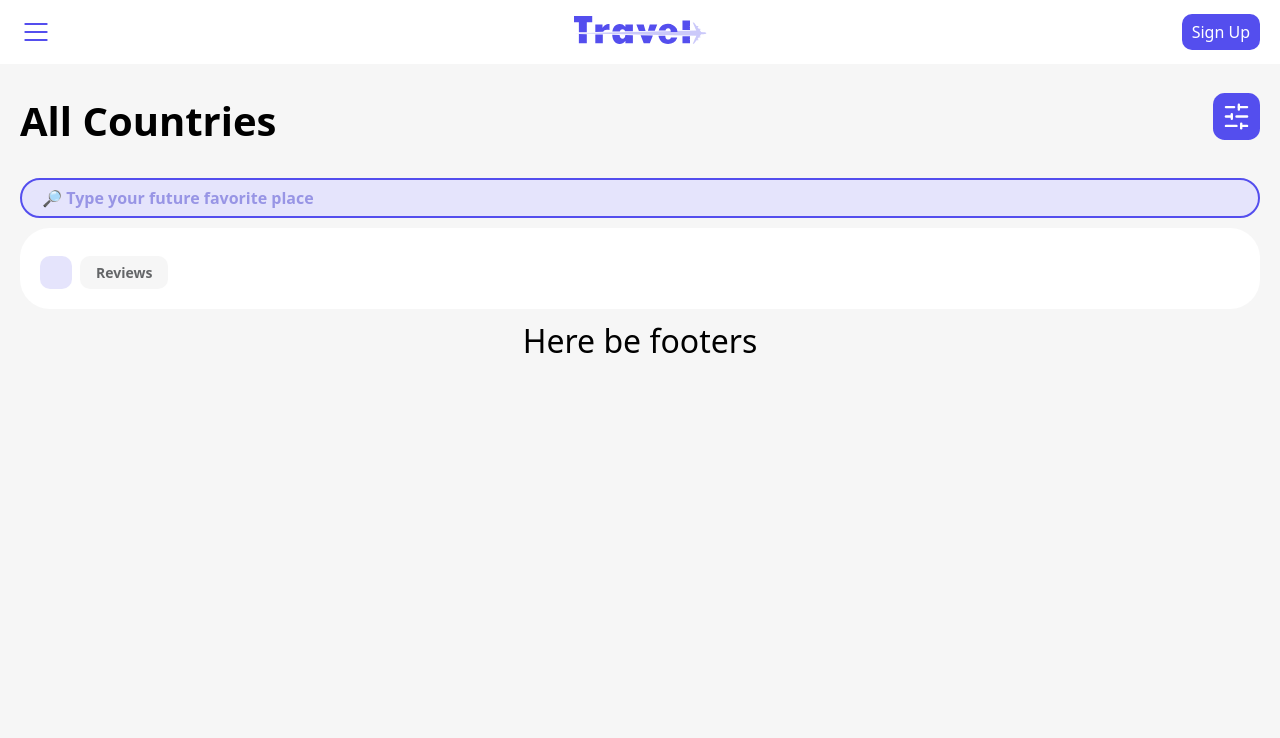
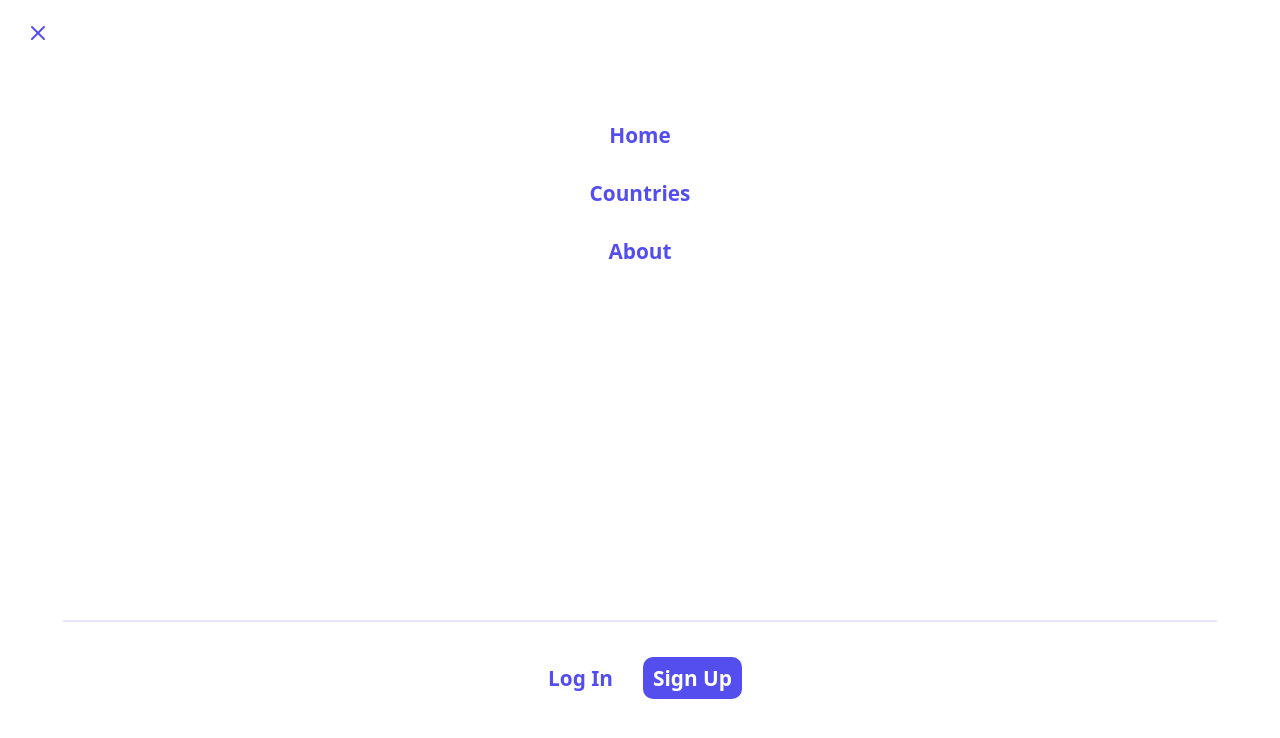
Before and after one commit to ncantarelli/countries-website, a React (Vite) app: page /countries in a window 1280 px wide. Both pictures are taken after a click on the picture 36 px from the left and 32 px from the top of the page. Shown: the top 738 px of the page. Built offline with nearby package versions, Linux system fonts and the light colour scheme; no server answers.

Commit message:
Modal for navbar and react router working inside of it. Styles. Lots of it.

```diff
--- /dev/null
+++ b/src/components/Modal.tsx
@@ -0,0 +1,45 @@
+import React from 'react';
+import { NavLink } from 'react-router-dom';
+
+interface ModalProps {
+  isOpen: boolean;
+  onClose: () => void;
+}
+
+function Modal({ isOpen, onClose }: ModalProps) {
+  if (!isOpen) {
+    return null; // Render nothing if the modal is closed
+  }
+
+    return (
+        <div className="modal">
+            <button className="CloseButton" onClick={onClose}>
+                 <img src="../src/assets/closing-button.svg" alt="Close" />
+            </button>
+            <div className="modal-content">
+                <div className="NavItems">
+                    <NavLink to="/home" onClick={onClose}>
+                        Home
+                    </NavLink>
+                    <NavLink to="/countries" onClick={onClose}>
+                        Countries
+                    </NavLink>
+                    <NavLink to="/about" onClick={onClose}>
+                        About
+                    </NavLink>
+                </div>
+                <hr></hr>
+                <div className="UserAreaLinks">
+                    <NavLink to="" onClick={onClose}>
+                        Log In
+                    </NavLink>
+                    <NavLink to="" onClick={onClose}>
+                        Sign Up
+                    </NavLink>
+                </div>
+            </div>
+        </div>
+  );
+}
+
+export default Modal;
--- a/src/components/MyNavbar.tsx
+++ b/src/components/MyNavbar.tsx
@@ -1,32 +1,35 @@
-import React from 'react'
+import React, { useState } from 'react'
 import { NavLink } from 'react-router-dom'
+import Modal from './Modal';
 
 function MyNavbar() {
+
+     const [isModalOpen, setIsModalOpen] = useState(false);
+
+    const toggleModal = () => {
+        setIsModalOpen(!isModalOpen);
+    };
+
     return (
-        // <nav>
-        //     <img src='../src/assets/burger-menu.svg' alt='Navigation Menu'/>
-        //     {/* <div className='NavItems'>
-        //         <NavLink to="Home">Home</NavLink>
-        //         <NavLink to="countries">Countries</NavLink>
-        //         <NavLink to="about">About</NavLink>
-        //     </div> */}
-        //     <img src="../src/assets/logo.svg" alt='Travel Logo' className='TravelLogo'/>
-        //     <div className='UserAreaLinks'>
-        //         <NavLink to="">Log In</NavLink>
-        //         <NavLink to="">Sign Up</NavLink>
-        //     </div>
-        // </nav>
         <nav>
             <div className="NavContainer">
-                <img src="../src/assets/burger-menu.svg" alt="Navigation Menu" />
+                <img
+                    src="../src/assets/burger-menu.svg"
+                    alt="Navigation Menu"
+                    onClick={toggleModal}
+                    className='BurgerIcon'
+                />
                 <div className='LogoContainer'>
-                    <NavLink to="home"><img src="../src/assets/logo.svg" alt='Travel Logo' className='TravelLogo' /></NavLink>
-                </div>
-                <div className='UserAreaLinks'>
-                    {/* <NavLink to="">Log In</NavLink> */}
-                    <NavLink to="">Sign Up</NavLink>
+                    <NavLink to="home">
+                        <img
+                            src="../src/assets/logo.svg"
+                            alt='Travel Logo'
+                            className='TravelLogo'
+                        />
+                    </NavLink>
                 </div>
             </div>
+            <Modal isOpen={isModalOpen} onClose={toggleModal} />
         </nav>
     );
 }
--- a/src/style/styles.css
+++ b/src/style/styles.css
@@ -66,7 +66,8 @@ nav {
     height: 8vh;
     background-color: #FFFFFF;
     width: 100vw;
-    position: relative;
+    position: fixed;
+    top: 0px;
     /* Add relative positioning */
 }
 
@@ -81,11 +82,14 @@ nav {
 nav a {
     text-decoration: none;
     color: #544EEE;
-    font-size: 1rem;
 }
 
 nav a:hover {
-    color: #544EEE;
+    color: #221ead;
+}
+
+.BurgerIcon {
+    cursor: pointer;
 }
 
 .UserAreaLinks {
@@ -101,6 +105,10 @@ nav a:hover {
     padding: 7px 10px 7px 10px;
 }
 
+.UserAreaLinks a:first-child:hover {
+    color: #221ead;
+}
+
 .UserAreaLinks a:last-child {
     text-align: center;
     color: #FFFFFF;
@@ -109,14 +117,16 @@ nav a:hover {
     border-radius: 0.625rem;
 }
 
+.UserAreaLinks a:last-child:hover {
+    background-color: #221ead;
+}
+
 .LogoContainer {
     position: absolute;
-    /* Add absolute positioning */
     left: 50%;
-    /* Center horizontally */
     transform: translateX(-50%);
-    /* Center horizontally */
 }
+
 h1 {
     margin-top: 3.60vh; /* This is 30px moved to viewport height */
     margin-bottom: 2.50vh; /* This is 20px moved to viewport height */
@@ -148,14 +158,14 @@ footer {
     font-size: 2rem;
 }
 
-.NavItems {
+/* .NavItems {
     display: flex;
     justify-content: center;
     align-items: center;
     gap: 2vw; /* This is 20px moved to viewport width */
-    margin-left: 0.60vw; /* This is 10px moved to viewport width */
-    margin-right: 0.60vw; /* This is 10px moved to viewport width */
-}
+    /* margin-left: 0.60vw; This is 10px moved to viewport width */
+    /* margin-right: 0.60vw; This is 10px moved to viewport width */
+/* } */
 
 .active {
     color: #544EEE;
@@ -168,12 +178,16 @@ footer {
     /* gap: 12px; */
 }
 
+.TopInfoContainer img {
+    cursor: pointer;
+}
+
 .HeaderContainer {
     display: flex;
     justify-content: space-between;
     /* align-items: last baseline; */
     /* gap: 2.34vw; */
-    margin: 0 20px 0 20px;
+    margin: 70px 20px 0 20px;
 }
 
 .HeaderContainer h1 {
@@ -197,6 +211,7 @@ input {
     padding: 7px 16px 7px 16px;
     margin: 10px 20px 10px 20px;
     font-size: 1rem;
+    /* text-align: center; */
     /* width: 300px; */
 }
 
@@ -204,14 +219,9 @@ input::placeholder {
     color: #9895e5;
 }
 
-/* .FilterBox {
-    display: none;
-} */
-
 .FilterBox {
     display: flex;
     border-radius: 30px;
-    /* border: 2px solid ; */
     box-shadow: 0 4px 8px 0 #E5E4FC, 0 6px 20px 0 #E5E4FC;
     background-color: white;
     height: 15vh;
@@ -271,3 +281,67 @@ input::placeholder {
     color: #646668;
     background-color: #F6F6F6;
 }
+
+/*! Modal Styles */
+
+.modal {
+    position: fixed;
+    top: 0;
+    left: 0;
+    width: 100%;
+    height: 100%;
+    background-color: #FFFFFF; /* Semi-transparent white background */
+    display: flex;
+    flex-direction: column; /* Columns for content */
+    align-items: center; /* Center content horizontally */
+    justify-content: center; /* Space between columns and rows */
+    z-index: 999; /* Ensure modal appears above other content */
+    font-weight: 700;
+}
+
+.modal hr {
+    border: 1px solid #E5E4FC;
+    width: 90vw;
+    margin: 50px 0 20px 0;
+}
+
+.modal-content {
+    /* flex: 1; */
+     /* Take up remaining vertical space */
+    display: flex;
+    flex-direction: column;
+    align-items: center;
+    justify-content: center;
+    /* gap: 200px; */
+}
+
+.NavItems {
+    display: flex;
+    flex-direction: column; /* Columns for links */
+    align-items: center; /* Center links horizontally */
+    margin: 20px 20px 300px 20px; /* Add spacing around links */
+    gap: 20px;
+}
+
+.UserAreaLinks {
+    display: flex;
+    flex-direction: row; /* Row for UserAreaLinks */
+    align-items: center;
+    margin-top: 10px; /* Add spacing above UserAreaLinks */
+    gap: 20px;
+}
+
+.NavItems a, .UserAreaLinks a {
+    text-decoration: none;
+    color: #544EEE;
+    font-size: 1.3rem;
+    margin: 5px 0; /* Add vertical spacing between links */
+}
+
+.CloseButton {
+    background-color: transparent;
+    position: absolute;
+    top: 20px;
+    left: 20px;
+    cursor: pointer;
+}
```
Also changed, not shown: src/assets/closing-button.svg (added).
